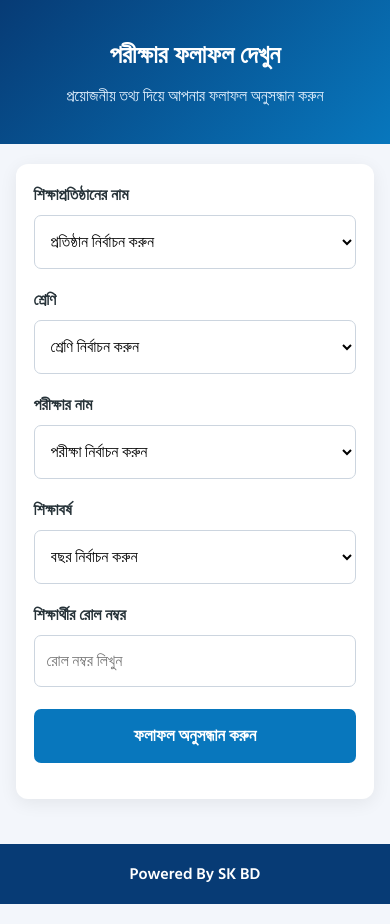
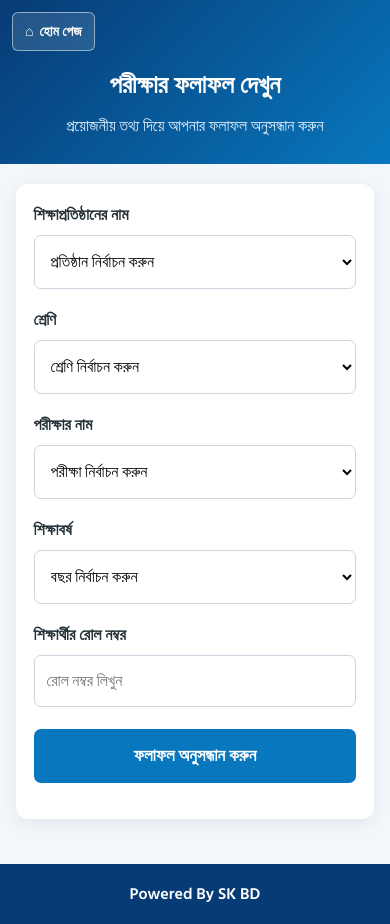
Before and after one commit to SagorKhanBD/SKJobBD, a plain HTML site: page results/result-search.html in a window 390 px wide. Drawn offline with Linux system fonts and the light colour scheme; no server answers.

Commit message:
Update result-search.html

```diff
--- a/results/result-search.html
+++ b/results/result-search.html
@@ -28,7 +28,9 @@
             flex-direction: column;
         }
 
+        /* Header */
         .header {
+            position: relative;
             background: linear-gradient(135deg, #073b75, #0877bd);
             color: white;
             text-align: center;
@@ -46,6 +48,31 @@
             color: #e5f2ff;
         }
 
+        /* Home Page Button */
+        .home-link {
+            position: absolute;
+            top: 15px;
+            left: 20px;
+            display: inline-flex;
+            align-items: center;
+            gap: 6px;
+            color: white;
+            text-decoration: none;
+            font-size: 16px;
+            font-weight: 600;
+            padding: 7px 12px;
+            border: 1px solid rgba(255,255,255,0.5);
+            border-radius: 6px;
+            background: rgba(255,255,255,0.12);
+            transition: 0.3s;
+        }
+
+        .home-link:hover {
+            background: white;
+            color: #07518b;
+        }
+
+        /* Main Container */
         .container {
             width: 92%;
             max-width: 900px;
@@ -62,6 +89,7 @@
             margin-bottom: 25px;
         }
 
+        /* Form */
         .form-grid {
             display: grid;
             grid-template-columns: repeat(2, 1fr);
@@ -100,6 +128,7 @@
             box-shadow: 0 0 0 2px rgba(8, 119, 189, 0.12);
         }
 
+        /* Buttons */
         .search-button,
         .print-button {
             border: none;
@@ -128,6 +157,7 @@
             cursor: not-allowed;
         }
 
+        /* Message */
         .message {
             text-align: center;
             margin-top: 18px;
@@ -142,6 +172,7 @@
             color: #16803c;
         }
 
+        /* Result Section */
         .result-card {
             display: none;
         }
@@ -219,6 +250,7 @@
             margin: 22px auto 0;
         }
 
+        /* Footer */
         .footer {
             background: #073b75;
             color: white;
@@ -228,9 +260,21 @@
             font-weight: 600;
         }
 
+        /* Mobile Responsive */
         @media (max-width: 600px) {
+
+            .header {
+                padding: 65px 15px 25px;
+            }
+
             .header h1 {
                 font-size: 25px;
+            }
+
+            .home-link {
+                top: 12px;
+                left: 12px;
+                font-size: 14px;
             }
 
             .form-grid,
@@ -248,7 +292,9 @@
             }
         }
 
+        /* Print */
         @media print {
+
             body {
                 background: white;
             }
@@ -276,13 +322,24 @@
 
 <body>
 
+    <!-- Header -->
     <header class="header">
+
+        <a href="../index.html" class="home-link">
+            <span aria-hidden="true">⌂</span>
+            হোম পেজ
+        </a>
+
         <h1>পরীক্ষার ফলাফল দেখুন</h1>
+
         <p>প্রয়োজনীয় তথ্য দিয়ে আপনার ফলাফল অনুসন্ধান করুন</p>
+
     </header>
 
+    <!-- Main Content -->
     <main class="container">
 
+        <!-- Search Form -->
         <section class="search-card">
 
             <form id="resultSearchForm">
@@ -290,16 +347,27 @@
                 <div class="form-grid">
 
                     <div class="form-group full">
-                        <label for="institution">শিক্ষাপ্রতিষ্ঠানের নাম</label>
+
+                        <label for="institution">
+                            শিক্ষাপ্রতিষ্ঠানের নাম
+                        </label>
+
                         <select id="institution" required>
-                            <option value="">প্রতিষ্ঠান নির্বাচন করুন</option>
+                            <option value="">
+                                প্রতিষ্ঠান নির্বাচন করুন
+                            </option>
                         </select>
+
                     </div>
 
                     <div class="form-group">
+
                         <label for="studentClass">শ্রেণি</label>
+
                         <select id="studentClass" required>
+
                             <option value="">শ্রেণি নির্বাচন করুন</option>
+
                             <option value="play">প্লে</option>
                             <option value="kg">কেজি</option>
                             <option value="class-1">প্রথম শ্রেণি</option>
@@ -312,13 +380,19 @@
                             <option value="class-8">অষ্টম শ্রেণি</option>
                             <option value="class-9">নবম শ্রেণি</option>
                             <option value="class-10">দশম শ্রেণি</option>
+
                         </select>
+
                     </div>
 
                     <div class="form-group">
+
                         <label for="examName">পরীক্ষার নাম</label>
+
                         <select id="examName" required>
+
                             <option value="">পরীক্ষা নির্বাচন করুন</option>
+
                             <option value="প্রথম সাময়িক পরীক্ষা">প্রথম সাময়িক পরীক্ষা</option>
                             <option value="দ্বিতীয় সাময়িক পরীক্ষা">দ্বিতীয় সাময়িক পরীক্ষা</option>
                             <option value="অর্ধবার্ষিক পরীক্ষা">অর্ধবার্ষিক পরীক্ষা</option>
@@ -330,13 +404,19 @@
                             <option value="টেস্ট পরীক্ষা">টেস্ট পরীক্ষা</option>
                             <option value="বিশেষ পরীক্ষা">বিশেষ পরীক্ষা</option>
                             <option value="অন্যান্য">অন্যান্য</option>
+
                         </select>
+
                     </div>
 
                     <div class="form-group">
+
                         <label for="examYear">শিক্ষাবর্ষ</label>
+
                         <select id="examYear" required>
+
                             <option value="">বছর নির্বাচন করুন</option>
+
                             <option value="2020">2020</option>
                             <option value="2021">2021</option>
                             <option value="2022">2022</option>
@@ -348,33 +428,46 @@
                             <option value="2028">2028</option>
                             <option value="2029">2029</option>
                             <option value="2030">2030</option>
+
                         </select>
+
                     </div>
 
                     <div class="form-group">
+
                         <label for="roll">শিক্ষার্থীর রোল নম্বর</label>
+
                         <input
                             type="text"
                             id="roll"
                             placeholder="রোল নম্বর লিখুন"
                             required
                         >
+
                     </div>
 
                 </div>
 
-                <button type="submit" class="search-button" id="searchButton">
+                <button
+                    type="submit"
+                    class="search-button"
+                    id="searchButton"
+                >
                     ফলাফল অনুসন্ধান করুন
                 </button>
 
                 <div id="message" class="message"></div>
 
             </form>
+
         </section>
 
+        <!-- Result Display -->
         <section class="result-card" id="resultCard">
 
-            <h2 class="result-heading">পরীক্ষার ফলাফল</h2>
+            <h2 class="result-heading">
+                পরীক্ষার ফলাফল
+            </h2>
 
             <div class="student-info">
 
@@ -413,7 +506,9 @@
             <h3 class="marks-title">বিষয়ভিত্তিক নম্বর</h3>
 
             <div class="table-wrapper">
+
                 <table>
+
                     <thead>
                         <tr>
                             <th>ক্রমিক</th>
@@ -424,10 +519,13 @@
                     </thead>
 
                     <tbody id="subjectTable"></tbody>
+
                 </table>
+
             </div>
 
             <div class="total-box">
+
                 <p>
                     মোট পূর্ণমান:
                     <strong id="totalFullMark">-</strong>
@@ -447,9 +545,13 @@
                     ফলাফল:
                     <span class="final-result" id="finalResult">-</span>
                 </p>
+
             </div>
 
-            <button class="print-button" onclick="window.print()">
+            <button
+                class="print-button"
+                onclick="window.print()"
+            >
                 ফলাফল প্রিন্ট করুন
             </button>
 
@@ -457,10 +559,12 @@
 
     </main>
 
+    <!-- Footer -->
     <footer class="footer">
         <p>Powered By SK BD</p>
     </footer>
 
+    <!-- Firebase & Result Search -->
     <script type="module">
 
         import { db } from "../firebase.js";
@@ -473,25 +577,47 @@
             limit
         } from "https://www.gstatic.com/firebasejs/10.13.2/firebase-firestore.js";
 
-        const institutionSelect = document.getElementById("institution");
-        const form = document.getElementById("resultSearchForm");
-        const message = document.getElementById("message");
-        const resultCard = document.getElementById("resultCard");
-        const searchButton = document.getElementById("searchButton");
 
+        const institutionSelect =
+            document.getElementById("institution");
+
+        const form =
+            document.getElementById("resultSearchForm");
+
+        const message =
+            document.getElementById("message");
+
+        const resultCard =
+            document.getElementById("resultCard");
+
+        const searchButton =
+            document.getElementById("searchButton");
+
+
+        // Message
         function showMessage(text, type = "error") {
+
             message.textContent = text;
+
             message.className = "message " + type;
+
         }
 
+
+        // Text Display
         function setText(id, value) {
+
             document.getElementById(id).textContent =
                 value !== undefined && value !== null && value !== ""
                     ? value
                     : "-";
+
         }
 
+
+        // Class Names
         const classNames = {
+
             "play": "প্লে",
             "kg": "কেজি",
             "class-1": "প্রথম শ্রেণি",
@@ -504,15 +630,21 @@
             "class-8": "অষ্টম শ্রেণি",
             "class-9": "নবম শ্রেণি",
             "class-10": "দশম শ্রেণি"
+
         };
 
+
+        // Load Approved Institutions
         async function loadInstitutions() {
 
             try {
 
                 const institutionQuery = query(
+
                     collection(db, "resultInstitutions"),
+
                     where("active", "==", true)
+
                 );
 
                 const snapshot = await getDocs(institutionQuery);
@@ -529,6 +661,7 @@
                     const option = document.createElement("option");
 
                     option.value = data.institutionName;
+
                     option.textContent = data.institutionName;
 
                     institutionSelect.appendChild(option);
@@ -536,9 +669,11 @@
                 });
 
                 if (snapshot.empty) {
+
                     showMessage(
                         "বর্তমানে কোনো অনুমোদিত ফলাফল প্রকাশকারী প্রতিষ্ঠান পাওয়া যায়নি।"
                     );
+
                 }
 
             } catch (error) {
@@ -553,6 +688,8 @@
 
         }
 
+
+        // Search Result
         form.addEventListener("submit", async (event) => {
 
             event.preventDefault();
@@ -560,12 +697,20 @@
             resultCard.style.display = "none";
 
             const institutionName = institutionSelect.value.trim();
-            const className = document.getElementById("studentClass").value;
-            const examName = document.getElementById("examName").value;
+
+            const className =
+                document.getElementById("studentClass").value;
+
+            const examName =
+                document.getElementById("examName").value;
+
             const academicYear = Number(
                 document.getElementById("examYear").value
             );
-            const studentRoll = document.getElementById("roll").value.trim();
+
+            const studentRoll =
+                document.getElementById("roll").value.trim();
+
 
             if (
                 !institutionName ||
@@ -576,30 +721,45 @@
             ) {
 
                 showMessage("সব তথ্য সঠিকভাবে পূরণ করুন।");
+
                 return;
 
             }
 
+
             searchButton.disabled = true;
+
             searchButton.textContent = "অনুসন্ধান চলছে...";
 
-            showMessage("ফলাফল অনুসন্ধান করা হচ্ছে...", "success");
+            showMessage(
+                "ফলাফল অনুসন্ধান করা হচ্ছে...",
+                "success"
+            );
+
 
             try {
 
                 const resultQuery = query(
+
                     collection(db, "studentResults"),
 
                     where("institutionName", "==", institutionName),
+
                     where("className", "==", className),
+
                     where("examName", "==", examName),
+
                     where("academicYear", "==", academicYear),
+
                     where("studentRoll", "==", studentRoll),
 
                     limit(2)
+
                 );
 
+
                 const snapshot = await getDocs(resultQuery);
+
 
                 if (snapshot.empty) {
 
@@ -611,6 +771,7 @@
 
                 }
 
+
                 if (snapshot.size > 1) {
 
                     showMessage(
@@ -621,18 +782,26 @@
 
                 }
 
+
                 const data = snapshot.docs[0].data();
 
                 displayResult(data);
 
-                showMessage("ফলাফল সফলভাবে পাওয়া গেছে।", "success");
+                showMessage(
+                    "ফলাফল সফলভাবে পাওয়া গেছে।",
+                    "success"
+                );
 
                 resultCard.style.display = "block";
 
                 resultCard.scrollIntoView({
+
                     behavior: "smooth",
+
                     block: "start"
+
                 });
+
 
             } catch (error) {
 
@@ -645,28 +814,38 @@
             } finally {
 
                 searchButton.disabled = false;
+
                 searchButton.textContent = "ফলাফল অনুসন্ধান করুন";
 
             }
 
         });
 
+
+        // Display Result
         function displayResult(data) {
 
             setText("showInstitution", data.institutionName);
+
             setText("showName", data.studentName);
 
             setText(
                 "showClass",
-                data.classDisplayName || classNames[data.className] || data.className
+                data.classDisplayName ||
+                classNames[data.className] ||
+                data.className
             );
 
             setText("showRoll", data.studentRoll);
+
             setText("showExam", data.examName);
+
             setText("showYear", data.academicYear);
 
             setText("totalFullMark", data.totalFullMark);
+
             setText("totalObtained", data.totalObtained);
+
 
             setText(
                 "percentage",
@@ -675,11 +854,15 @@
                     : "-"
             );
 
+
             setText("finalResult", data.result);
 
-            const subjectTable = document.getElementById("subjectTable");
+
+            const subjectTable =
+                document.getElementById("subjectTable");
 
             subjectTable.innerHTML = "";
+
 
             if (Array.isArray(data.subjects)) {
 
@@ -688,11 +871,17 @@
                     const row = document.createElement("tr");
 
                     const values = [
+
                         index + 1,
+
                         subject.subjectName || "-",
+
                         subject.fullMark ?? "-",
+
                         subject.obtainedMark ?? "-"
+
                     ];
+
 
                     values.forEach((value) => {
 
@@ -704,6 +893,7 @@
 
                     });
 
+
                     subjectTable.appendChild(row);
 
                 });
@@ -712,6 +902,8 @@
 
         }
 
+
+        // Initialize
         loadInstitutions();
 
     </script>
```
